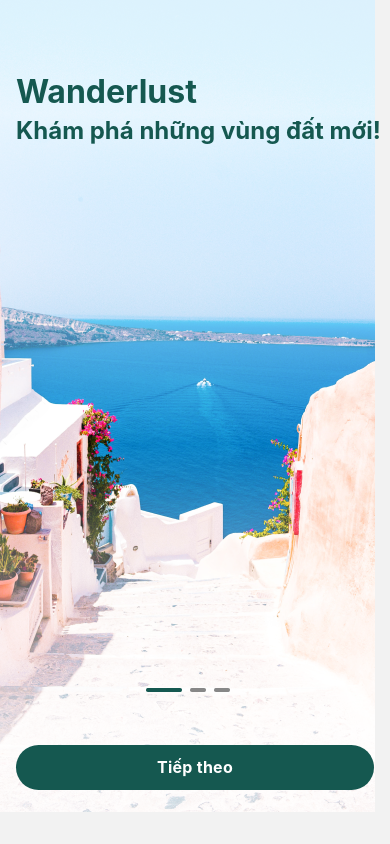
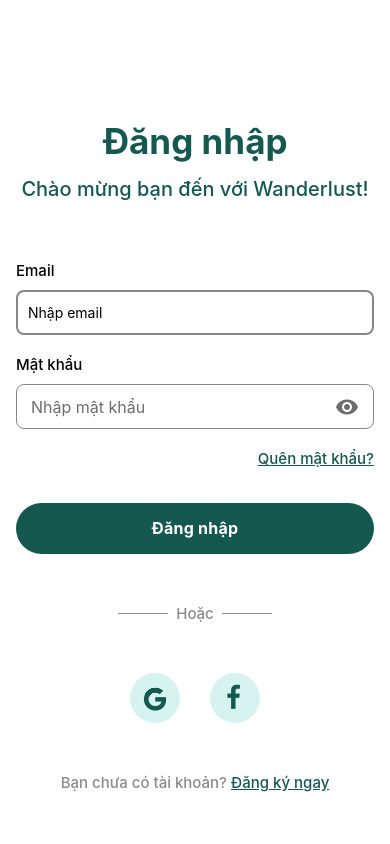
Before and after one commit to LeHaGiaBao/Wanderlust, a React Native app: screen /Login in a window 390 px wide. Built offline with nearby package versions, Linux system fonts and the light colour scheme.

Commit message:
Add login page

```diff
--- a/App.tsx
+++ b/App.tsx
@@ -2,6 +2,7 @@ import { NavigationContainer } from "@react-navigation/native";
 import { createNativeStackNavigator } from "@react-navigation/native-stack";
 import WelcomeScreen from "./src/pages/Welcome/WelcomeScreen";
 import TabNavigation from "./src/layouts/TabNavigation";
+import LoginScreen from "./src/pages/Login/LoginScreen";
 
 const Stack = createNativeStackNavigator();
 
@@ -11,10 +12,11 @@ export default function App() {
       <NavigationContainer>
         <Stack.Navigator screenOptions={{ headerShown: false }}>
           <Stack.Screen name="Welcome" component={WelcomeScreen} />
-          {/* <Stack.Screen
-            name="Tab"
+          <Stack.Screen name="Login" component={LoginScreen} />
+          <Stack.Screen
+            name="MainScreen"
             component={TabNavigation}
-          /> */}
+          />
         </Stack.Navigator>
       </NavigationContainer>
     </>
--- /dev/null
+++ b/src/components/AuthTitle/AuthTitle.tsx
@@ -0,0 +1,31 @@
+import React from 'react';
+import { StyleSheet, Text } from 'react-native';
+
+function AuthTitle({ title, subTitle }: any) {
+    return (
+        <>
+            <Text style={styles.textTitle}>{title}</Text>
+            <Text style={styles.textSubTitle}>{subTitle}</Text>
+        </>
+    );
+}
+
+const styles = StyleSheet.create({
+    textTitle: {
+        textAlign: 'center',
+        marginTop: 120,
+        color: '#155850',
+        fontSize: 35,
+        fontWeight: '700',
+    },
+
+    textSubTitle: {
+        textAlign: 'center',
+        marginTop: 15,
+        color: '#155850',
+        fontSize: 20,
+        fontWeight: '500',
+    },
+});
+
+export default AuthTitle;
--- /dev/null
+++ b/src/components/Input/InputForm.tsx
@@ -0,0 +1,104 @@
+import React, { useState } from 'react';
+import { StyleSheet, Text, TextInput, View } from 'react-native';
+import { MaterialCommunityIcons } from '@expo/vector-icons';
+
+function InputForm({ type, title, placeholder }: any) {
+    const [text, onChangeText] = useState();
+    const [password, setPassword] = useState('');
+    const [showPassword, setShowPassword] = useState(false);
+
+    const toggleShowPassword = () => {
+        setShowPassword(!showPassword);
+    };
+
+    return (
+        <>
+            {
+                type != 'password' ?
+                    <>
+                        <Text style={styles.textForm}>{title}</Text >
+                        <TextInput
+                            placeholder={placeholder}
+                            style={styles.input}
+                            value={text}
+                        />
+                    </>
+                    :
+                    <>
+                        <Text style={styles.textForm}>{title}</Text>
+                        <View style={styles.passwordContainer}>
+                            <TextInput
+                                secureTextEntry={!showPassword}
+                                value={password}
+                                onChangeText={setPassword}
+                                style={styles.inputPassword}
+                                placeholder={placeholder}
+                                placeholderTextColor="#6D6D6D"
+                            />
+                            <MaterialCommunityIcons
+                                name={showPassword ? 'eye-off' : 'eye'}
+                                size={24}
+                                color="#6D6D6D"
+                                style={styles.icon}
+                                onPress={toggleShowPassword}
+                            />
+                        </View>
+                    </>
+            }
+        </>
+    );
+}
+
+const styles = StyleSheet.create({
+    textForm: {
+        textAlign: 'left',
+        marginLeft: 16,
+        color: '#000',
+        fontSize: 15,
+        fontWeight: '500',
+    },
+
+    input: {
+        marginTop: 10,
+        marginBottom: 20,
+        marginLeft: 16,
+        marginRight: 16,
+        height: 45,
+        borderWidth: 2,
+        padding: 10,
+        borderColor: '#878787',
+        borderRadius: 8,
+        color: '#000',
+    },
+
+    passwordContainer: {
+        marginLeft: 16,
+        marginRight: 16,
+        flexDirection: 'row',
+        alignItems: 'center',
+        justifyContent: 'center',
+        borderRadius: 8,
+        paddingHorizontal: 14,
+        marginTop: 10,
+        marginBottom: 20,
+        height: 45,
+        borderWidth: 1,
+        padding: 10,
+        borderColor: '#878787',
+        color: '#000',
+    },
+
+    inputPassword: {
+        flex: 1,
+        paddingVertical: 10,
+        paddingRight: 10,
+        fontSize: 16,
+        color: '#000',
+    },
+
+    icon: {
+        marginLeft: 10,
+    },
+});
+
+export default InputForm;
--- /dev/null
+++ b/src/pages/Login/LoginScreen.tsx
@@ -0,0 +1,163 @@
+import { useState } from 'react';
+import { StyleSheet, Text, View, TextInput, Pressable } from 'react-native';
+import AuthTitle from '../../components/AuthTitle/AuthTitle';
+import { MaterialCommunityIcons } from '@expo/vector-icons';
+import AntDesign from 'react-native-vector-icons/AntDesign'
+import FontAwesome from 'react-native-vector-icons/FontAwesome'
+import { useNavigation } from '@react-navigation/native';
+import InputForm from '../../components/Input/InputForm';
+
+function LoginScreen() {
+    const [text, onChangeText] = useState();
+    const [password, setPassword] = useState('');
+    const [showPassword, setShowPassword] = useState(false);
+    const navigation = useNavigation();
+
+    const toggleShowPassword = () => {
+        setShowPassword(!showPassword);
+    };
+
+    const handleLogin = () => {
+        navigation.navigate('MainScreen');
+    }
+
+    return (
+        <>
+            <View style={styles.welcomeView}>
+                <AuthTitle title="Đăng nhập" subTitle="Chào mừng bạn đến với Wanderlust!" />
+                <View style={styles.formInput}>
+                    <InputForm type="email" title="Email" placeholder="Nhập email" />
+                    <InputForm type="password" title="Mật khẩu" placeholder="Nhập mật khẩu" />
+                    <Text style={styles.forgotPassword}>Quên mật khẩu?</Text>
+                </View>
+
+                <Pressable style={styles.button} onPress={handleLogin}>
+                    <Text style={styles.textButton}>Đăng nhập</Text>
+                </Pressable>
+
+                <View style={styles.or}>
+                    <View style={styles.border} />
+                    <Text style={styles.orText}>Hoặc</Text>
+                    <View style={styles.border} />
+                </View>
+
+                <View style={styles.social}>
+                    <View style={styles.socialNetwork}>
+                        <AntDesign name="google" size={26} color="#155850" style={styles.google} />
+                    </View>
+                    <View style={styles.socialNetwork}>
+                        <FontAwesome name="facebook" size={26} color="#155850" style={styles.facebook} />
+                    </View>
+                </View>
+
+                <View style={styles.or}>
+                    <Text style={styles.orText}>
+                        Bạn chưa có tài khoản?
+                        {' '}
+                        <Text style={styles.signUp}>Đăng ký ngay</Text>
+                    </Text>
+                </View>
+            </View>
+        </>
+    );
+}
+
+const styles = StyleSheet.create({
+    welcomeView: {
+        flex: 1,
+        backgroundColor: '#FFF',
+    },
+
+    formInput: {
+        marginTop: 60,
+    },
+
+    forgotPassword: {
+        textAlign: 'right',
+        marginRight: 16,
+        color: '#155850',
+        fontSize: 15,
+        fontWeight: '500',
+        textDecorationLine: 'underline',
+    },
+
+    button: {
+        marginTop: 35,
+        marginLeft: 16,
+        marginRight: 16,
+        backgroundColor: '#155850',
+        alignItems: 'center',
+        justifyContent: 'center',
+        paddingVertical: 15,
+        paddingHorizontal: 32,
+        borderRadius: 50,
+        elevation: 3,
+    },
+
+    textButton: {
+        fontSize: 16,
+        lineHeight: 21,
+        fontWeight: 'bold',
+        letterSpacing: 0.25,
+        color: 'white',
+    },
+
+    or: {
+        marginTop: 50,
+        flexDirection: 'row',
+        justifyContent: 'center',
+        alignItems: 'center',
+    },
+
+    border: {
+        marginLeft: 8,
+        marginRight: 8,
+        width: 120,
+        maxWidth: 50,
+        height: 1,
+        backgroundColor: '#6D6D6DCC',
+    },
+
+    orText: {
+        textAlign: 'center',
+        color: '#6D6D6DCC',
+        fontSize: 15,
+        fontWeight: '500',
+    },
+
+    social: {
+        marginTop: 50,
+        marginLeft: 130,
+        marginRight: 130,
+        flexDirection: 'row',
+        justifyContent: 'space-between',
+        alignItems: 'center',
+    },
+
+    socialNetwork: {
+        width: 50,
+        height: 50,
+        backgroundColor: '#D7F3F0',
+        borderRadius: '100%',
+    },
+
+    google: {
+        paddingLeft: 12,
+        paddingTop: 12,
+    },
+
+    facebook: {
+        paddingLeft: 16,
+        paddingTop: 12,
+    },
+
+    signUp: {
+        textAlign: 'center',
+        color: '#155850',
+        fontSize: 15,
+        fontWeight: '500',
+        textDecorationLine: 'underline',
+    }
+});
+
+export default LoginScreen;
--- a/src/pages/Welcome/WelcomeScreen.tsx
+++ b/src/pages/Welcome/WelcomeScreen.tsx
@@ -1,6 +1,7 @@
 import { useEffect, useState } from 'react';
 import { StyleSheet, Text, View, ImageBackground, Pressable } from 'react-native';
 import OnBoarding from '../OnBoarding/OnBoarding';
+import { useNavigation } from '@react-navigation/native';
 
 const images = [
     {
@@ -23,6 +24,7 @@ const images = [
 function WelcomeScreen() {
     const [showInitialView, setShowInitialView] = useState(true);
     const [step, setStep] = useState(0);
+    const navigation = useNavigation();
 
     useEffect(() => {
         const timer = setTimeout(() => {
@@ -33,7 +35,9 @@ function WelcomeScreen() {
     }, []);
 
     const onNextStep = () => {
-        if (step < images.length - 1) {
+        if (step === images.length - 1) {
+            navigation.navigate('Login');
+        } else {
             setStep(step + 1);
         }
     };
@@ -59,7 +63,7 @@ function WelcomeScreen() {
                             <Text style={styles.textButton}>Tiếp theo</Text>
                         </Pressable>
                     ) : (
-                        <Pressable style={styles.buttonStart} onPress={() => alert('You reached the end.')}>
+                        <Pressable style={styles.buttonStart} onPress={onNextStep}>
                             <Text style={styles.textButton}>Bắt đầu</Text>
                         </Pressable>
                     )}
@@ -104,7 +108,7 @@ const styles = StyleSheet.create({
         backgroundColor: '#155850',
         alignItems: 'center',
         justifyContent: 'center',
-        paddingVertical: 12,
+        paddingVertical: 15,
         paddingHorizontal: 32,
         borderRadius: 50,
         elevation: 3,
@@ -117,7 +121,7 @@ const styles = StyleSheet.create({
         backgroundColor: '#155850',
         alignItems: 'center',
         justifyContent: 'center',
-        paddingVertical: 12,
+        paddingVertical: 15,
         paddingHorizontal: 32,
         borderRadius: 50,
         elevation: 3,
```
Also changed, not shown: src/components/Button/Button.tsx (added, +34 -0 lines), 1 other file (tests, documents, lock files or other folders).
